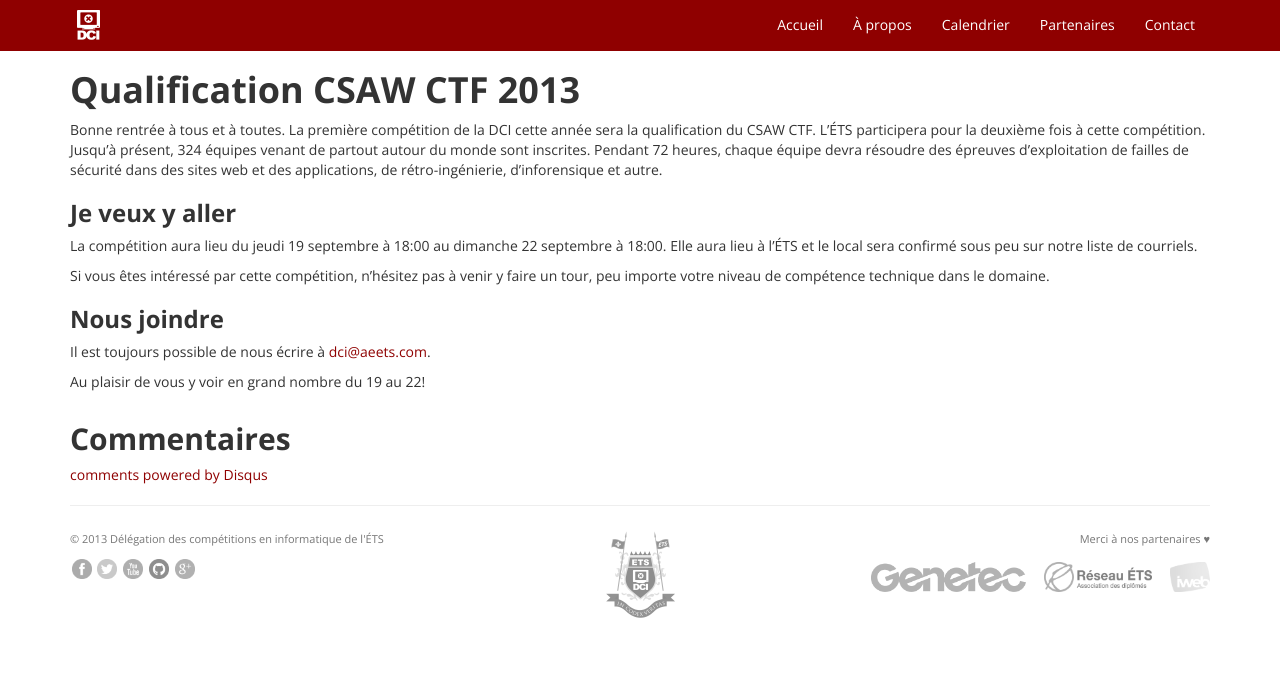
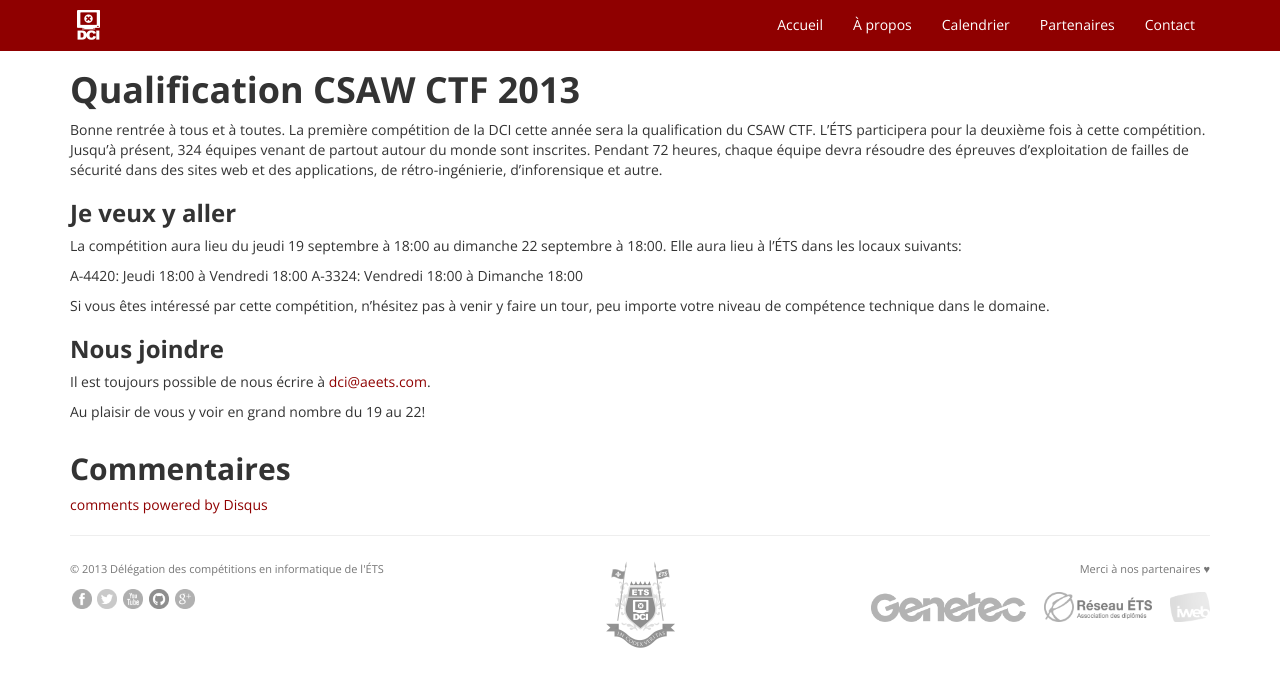
Before and after one commit to dciets/dciets.github.io, a Jekyll site: the page built from _posts/2013-08-19-qualification-csaw-ctf-2013.markdown, in a window 1280 px wide. Shown: the top 687 px of the page. Built offline with Jekyll 4.4.1, drawn with Linux system fonts in a browser that asks for light colours; Markdown is read by kramdown in place of the engine named in the settings; comment, search, counter and statistics services are not loaded.

Commit message:
Ajout des locaux à la nouvelle sur le CSAW CTF 2013

```diff
--- a/_posts/2013-08-19-qualification-csaw-ctf-2013.markdown
+++ b/_posts/2013-08-19-qualification-csaw-ctf-2013.markdown
@@ -8,7 +8,10 @@ Bonne rentrée à tous et à toutes. La première compétition de la DCI cette a
 
 ###Je veux y aller
 
-La compétition aura lieu du jeudi 19 septembre à 18:00 au dimanche 22 septembre à 18:00. Elle aura lieu à l’ÉTS et le local sera confirmé sous peu sur notre liste de courriels.
+La compétition aura lieu du jeudi 19 septembre à 18:00 au dimanche 22 septembre à 18:00. Elle aura lieu à l’ÉTS dans les locaux suivants:
+
+A-4420: Jeudi 18:00 à Vendredi 18:00
+A-3324: Vendredi 18:00 à Dimanche 18:00
 
 Si vous êtes intéressé par cette compétition, n’hésitez pas à venir y faire un tour, peu importe votre niveau de compétence technique dans le domaine.
 
```
